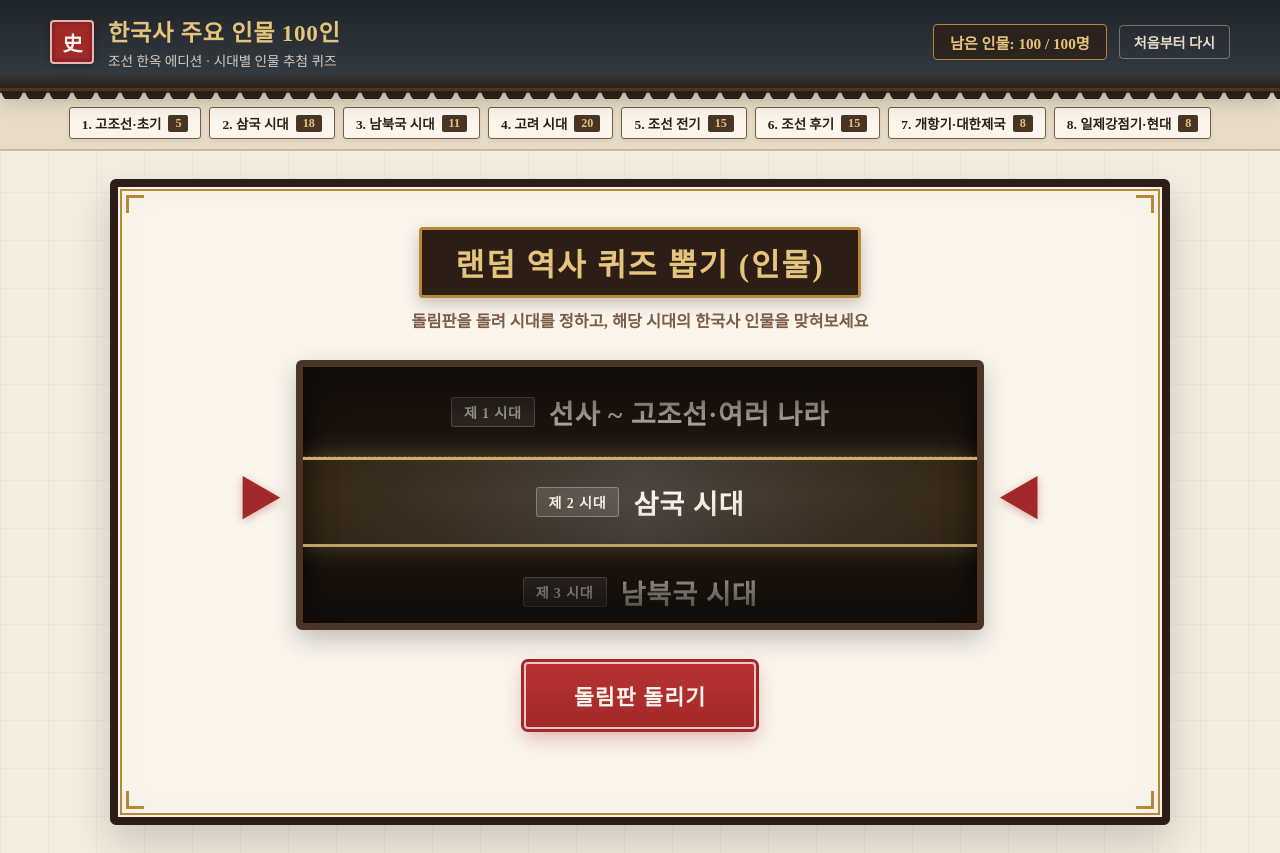
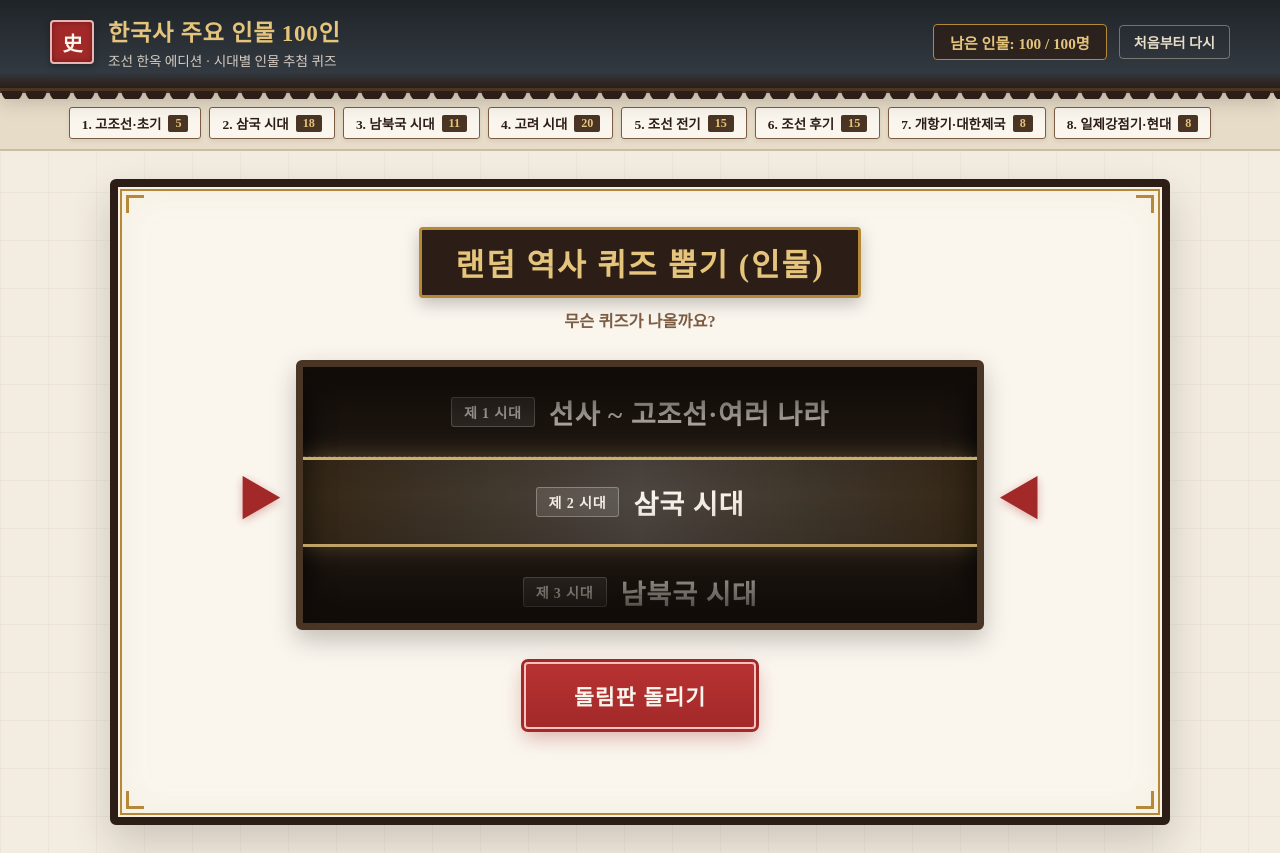
Before and after one commit to 2024006-dotcom/korean-history-quizs.., a plain HTML site: page index.html in a window 1280 px wide. Drawn offline with Linux system fonts and the light colour scheme; a web font is replaced by a local one.

Commit message:
Update index.html

```diff
--- a/index.html
+++ b/index.html
@@ -819,7 +819,7 @@
         <span class="corner-ornament corner-br"></span>
 
         <div class="hyonpan-title">랜덤 역사 퀴즈 뽑기 (인물)</div>
-        <p class="stage-subtitle">돌림판을 돌려 시대를 정하고, 해당 시대의 한국사 인물을 맞혀보세요</p>
+        <p class="stage-subtitle">무슨 퀴즈가 나올까요?</p>
 
         <div class="slot-machine-wrapper">
           <div class="pointer-arrow left">▶</div>
```
